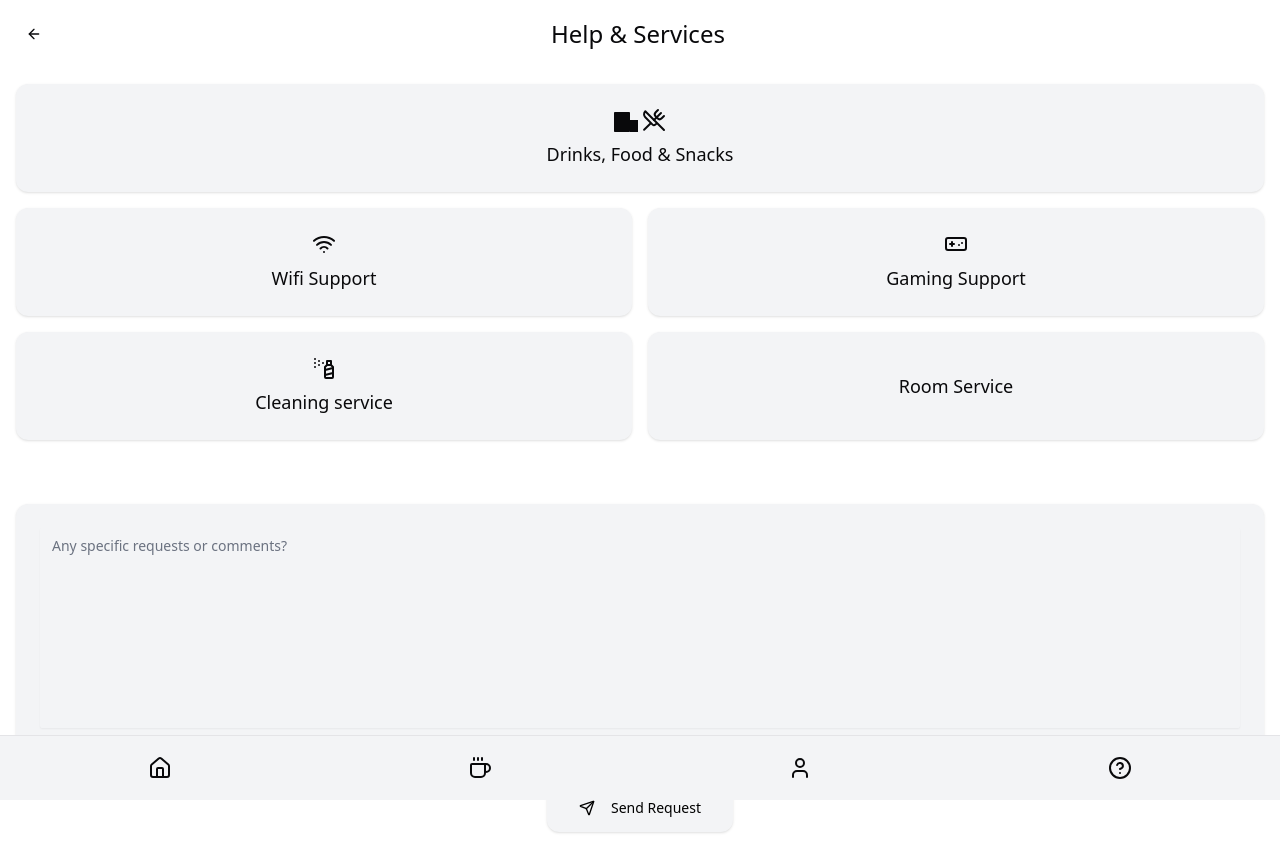
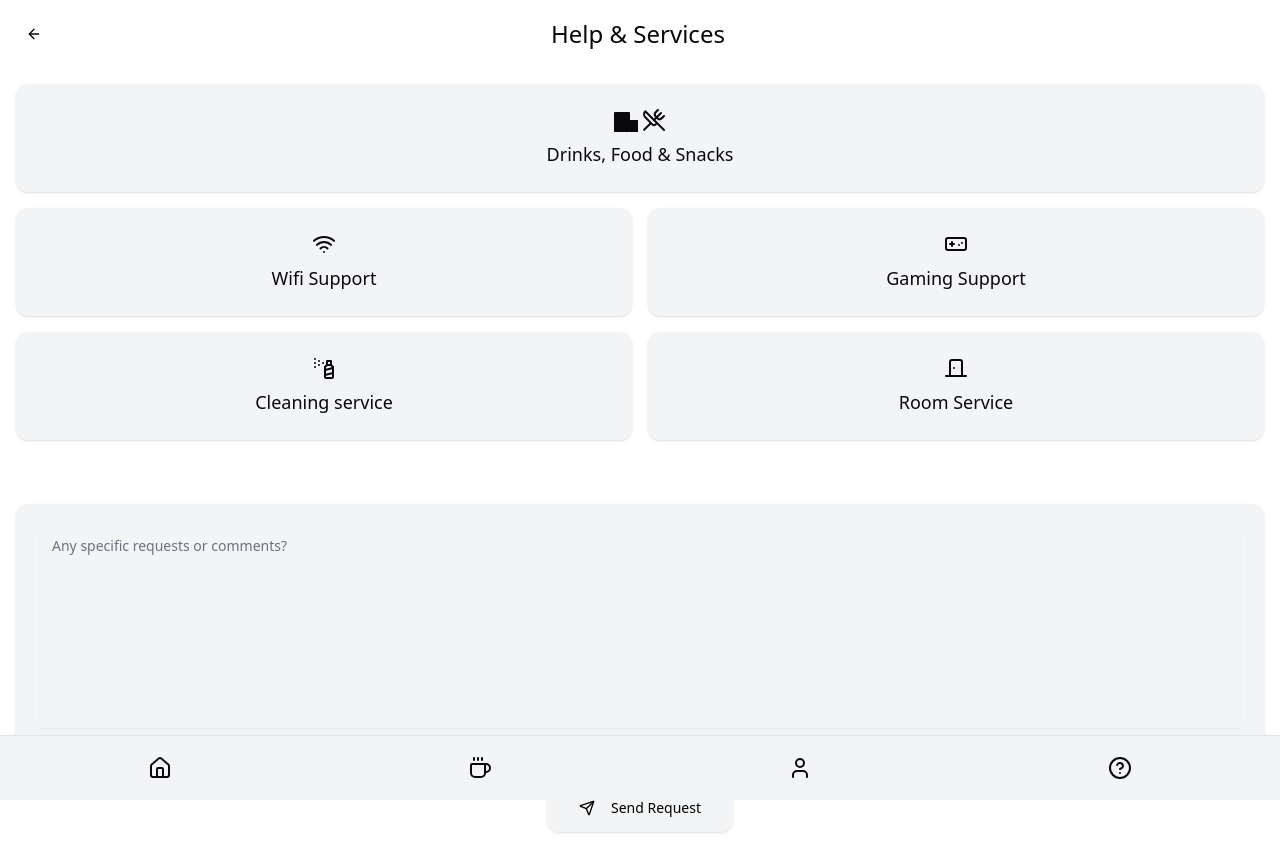
Before and after one commit to Johnson1255/AkibaNet, a React (Vite) app: page /help-services in a window 1280 px wide. Built offline with nearby package versions, Linux system fonts and the light colour scheme; no server answers; sample sign-in values are in the browser's storage.

Commit message:
feat:request button y room service icono

```diff
--- a/src/components/Help-Services-page.tsx
+++ b/src/components/Help-Services-page.tsx
@@ -1,19 +1,14 @@
 import { useState } from "react";
 import {
   ArrowLeft,
-  Home,
-  Coffee,
-  User,
-  HelpCircle,
   Wifi,
   Gamepad,
   SprayCanIcon as Spray,
   Send,
-  UtensilsCrossed,
+  UtensilsCrossed, DoorClosed
 } from "lucide-react";
 import { Button } from "@/components/ui/button";
 import { Textarea } from "@/components/ui/textarea";
-import { Link } from "react-router-dom";
 import { Card } from "@/components/ui/card";
 import BottomNavBar from "./Bottom-navbar";
 
@@ -37,27 +32,44 @@ export default function HelpServicesPage() {
       ),
       fullWidth: true,
     },
-    {
-      id: "wifi",
-      title: "Wifi Support",
-      icon: <Wifi className="w-6 h-6" />,
-    },
-    {
-      id: "gaming",
-      title: "Gaming Support",
-      icon: <Gamepad className="w-6 h-6" />,
-    },
-    {
-      id: "cleaning",
-      title: "Cleaning service",
-      icon: <Spray className="w-6 h-6" />,
-    },
-    {
-      id: "room",
-      title: "Room Service",
-      icon: null,
-    },
+    { id: "wifi", title: "Wifi Support", icon: <Wifi className="w-6 h-6" /> },
+    { id: "gaming", title: "Gaming Support", icon: <Gamepad className="w-6 h-6" /> },
+    { id: "cleaning", title: "Cleaning service", icon: <Spray className="w-6 h-6" /> },
+    { id: "room", title: "Room Service", icon: <DoorClosed className=" w-6"/> },
   ];
+
+  const handleSendRequest = async () => {
+    if (!comments.trim()) {
+      alert("Please enter a request before sending.");
+      return;
+    }
+
+    try {
+      const requestBody = {
+        user_id: "a5d90c68-e574-4d7d-90a4-4da6fe0fa1f5", // Cambia esto según el usuario
+        date: new Date().toISOString(),
+        description: comments, // Se corrigió el nombre de la clave
+      };
+
+      const response = await fetch("http://localhost:3000/api/requests", {
+        method: "POST",
+        headers: { "Content-Type": "application/json" },
+        body: JSON.stringify(requestBody),
+      });
+
+      if (!response.ok) throw new Error("Failed to send request.");
+
+      alert("Request sent successfully!");
+      setComments(""); // Limpia el textarea después de enviar
+    } catch (error) {
+      if (error instanceof Error) {
+        alert(error.message);
+      } else {
+        alert("An unknown error occurred.");
+      }
+    }
+  };
+
 
   return (
     <div className="min-h-screen bg-white">
@@ -76,10 +88,8 @@ export default function HelpServicesPage() {
           {services.map((service) => (
             <Card
               key={service.id}
-              className={`
-                p-6 bg-gray-100 border-0 flex flex-col items-center justify-center space-y-2
-                ${service.fullWidth ? "col-span-2" : ""}
-              `}
+              className={`p-6 bg-gray-100 border-0 flex flex-col items-center justify-center space-y-2
+                ${service.fullWidth ? "col-span-2" : ""}`}
             >
               {service.icon}
               <span className="text-lg text-center">{service.title}</span>
@@ -102,7 +112,10 @@ export default function HelpServicesPage() {
 
       {/* Send Button */}
       <div className="p-4 flex justify-center">
-        <Button className="bg-gray-100 hover:bg-gray-200 text-black rounded-xl h-12 px-8">
+        <Button
+          onClick={handleSendRequest}
+          className="bg-gray-100 hover:bg-gray-200 text-black rounded-xl h-12 px-8"
+        >
           <Send className="mr-2 h-4 w-4" /> Send Request
         </Button>
       </div>
```
